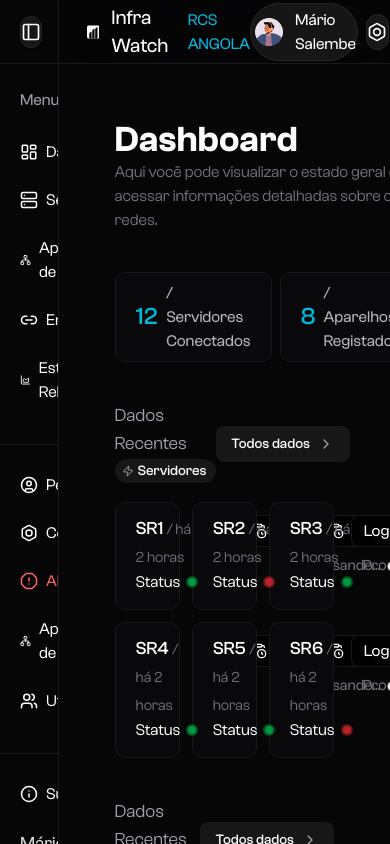
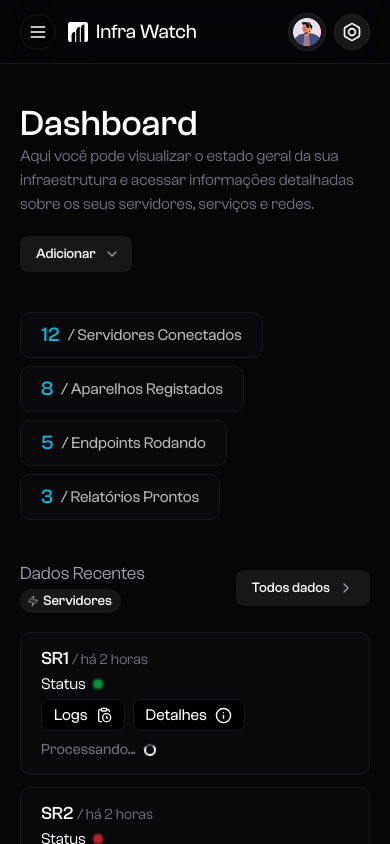
Before and after one commit to mariosalembe23/infrawatch, a Next.js app in the folder frontend/infrawatch/: page /dashboard in a window 390 px wide. Built offline with nearby package versions, Linux system fonts and the light colour scheme.

Commit message:
Adicionado responsividade em dashboard page

```diff
--- a/frontend/infrawatch/src/app/dashboard/components/LateralBar.tsx
+++ b/frontend/infrawatch/src/app/dashboard/components/LateralBar.tsx
@@ -58,7 +58,7 @@ const LateralBar: React.FC<ILateralBar> = ({ showSideBar, setShowSidebar }) => {
   return (
     <nav
       className={`border-r ${
-        showSideBar ? "block" : "hidden"
+        showSideBar ? "pot:block hidden" : "hidden"
       } border-zinc-900 overflow-y-auto`}
     >
       <header className="sticky bg-[#060607] top-0 left-0 w-full h-16">
--- a/frontend/infrawatch/src/app/dashboard/components/MainHeader.tsx
+++ b/frontend/infrawatch/src/app/dashboard/components/MainHeader.tsx
@@ -1,5 +1,5 @@
 import { Button } from "@/components/ui/button";
-import { Bolt, PanelLeft } from "lucide-react";
+import { Bolt, Menu, PanelLeft } from "lucide-react";
 import Image from "next/image";
 
 interface IMainHeader {
@@ -9,8 +9,11 @@ interface IMainHeader {
 
 const MainHeader: React.FC<IMainHeader> = ({ showSideBar, setShowSidebar }) => {
   return (
-    <header className="sticky bg-[#060607]/10 backdrop-blur-2xl top-0 left-0 w-full h-16 z-20 border-b border-zinc-900 flex items-center justify-between px-7">
+    <header className="sticky bg-[#060607]/10 backdrop-blur-2xl top-0 left-0 w-full h-16 z-20 border-b border-zinc-900 flex items-center justify-between px-5 ret:px-7">
       <div className="flex items-center gap-3">
+        <button className="border transition-all hover:bg-zinc-900 border-zinc-900 w-9 h-9 rounded-full pot:hidden flex items-center justify-center">
+          <Menu size={20} className="text-white" />
+        </button>
         {!showSideBar && (
           <Button
             onClick={() => setShowSidebar((prev) => !prev)}
@@ -20,6 +23,7 @@ const MainHeader: React.FC<IMainHeader> = ({ showSideBar, setShowSidebar }) => {
             <PanelLeft size={25} className="text-white size-4" />
           </Button>
         )}
+        <div className="flex items-center gap-2">
           <svg
             className="text-black size-5"
             viewBox="0 0 56 56"
@@ -41,7 +45,8 @@ const MainHeader: React.FC<IMainHeader> = ({ showSideBar, setShowSidebar }) => {
             />
           </svg>
           <h1 className="text-white text-xl">Infra Watch</h1>
-        <p className="text-cyan-500">RCS ANGOLA</p>
+        </div>
+        <p className="text-cyan-500 ret:inline-flex hidden">RCS ANGOLA</p>
       </div>
       <div className="flex items-center gap-2">
         <div className="p-1 rounded-full bg-[#161616] border border-zinc-800 flex gap-3 items-center">
@@ -52,7 +57,9 @@ const MainHeader: React.FC<IMainHeader> = ({ showSideBar, setShowSidebar }) => {
             alt="User Avatar"
             className="rounded-full size-7"
           />
-          <p className="pe-3 text-white">Mário Salembe</p>
+          <p className="pe-3 ret:inline-flex hidden text-white">
+            Mário Salembe
+          </p>
         </div>
         <Button size={"icon"} className="rounded-full border border-zinc-800">
           <Bolt size={18} className="text-white size-5" />
--- a/frontend/infrawatch/src/app/dashboard/page.tsx
+++ b/frontend/infrawatch/src/app/dashboard/page.tsx
@@ -12,13 +12,13 @@ export default function Dashboard() {
   return (
     <div
       className={`h-dvh w-full bg-[#060607] grid ${
-        showSideBar ? "grid-cols-[15%_85%]" : "grid-cols-1"
+        showSideBar ? "grid-cols-1 pot:grid-cols-[20%_80%] lal:grid-cols-[15%_85%]" : "grid-cols-1"
       } `}
     >
       <LateralBar showSideBar={showSideBar} setShowSidebar={setShowSidebar} />
       <ScrollArea className="overflow-y-auto h-full">
         <MainHeader showSideBar={showSideBar} setShowSidebar={setShowSidebar} />
-        <section className="p-14">
+        <section className="ret:py-14 ret:px-14 px-5 py-10">
           <DashboardSlice showSideBar={showSideBar} />
         </section>
       </ScrollArea>
--- a/frontend/infrawatch/src/app/dashboard/slices/DashboardSlice.tsx
+++ b/frontend/infrawatch/src/app/dashboard/slices/DashboardSlice.tsx
@@ -27,7 +27,9 @@ const ContainerData: React.FC<IContainerData> = ({ title, length }) => {
   return (
     <div className="px-5 py-2 rounded-lg bg-zinc-950 border border-zinc-900">
       <div className="flex items-center gap-2">
-        <p className="text-cyan-500 text-2xl font-medium">{length} </p>
+        <p className="text-cyan-500 text-xl pot:text-2xl font-medium">
+          {length}{" "}
+        </p>
         <p className="text-white/70">/ {title}</p>
       </div>
     </div>
@@ -45,7 +47,7 @@ const ServerComponent: React.FC<IServerComponent> = ({
 }) => {
   return (
     <div
-      className={` border border-zinc-900 px-5 py-3 bg-zinc-950 rounded-lg items-start flex justify-between`}
+      className={` border border-zinc-900 px-5 py-3 bg-zinc-950 rounded-lg flex-wrap items-start flex justify-between`}
     >
       <div>
         <p className="text-white text-lg font-medium">
@@ -74,7 +76,7 @@ const ServerComponent: React.FC<IServerComponent> = ({
             Detalhes <Info size={17} />
           </button>
         </div>
-        <div className="mt-2 flex items-center gap-2 text-[15px] text-zinc-500 justify-end">
+        <div className="mt-2 flex items-center gap-2 text-[15px] text-zinc-500 justify-start lal:justify-end">
           <p>Processando...</p>
           <span className="loader !w-3 !h-3 !border-2 !border-b-zinc-600"></span>
         </div>
@@ -242,10 +244,12 @@ const DashboardSlice: React.FC<IDashboardSlice> = ({ showSideBar }) => {
   return (
     <section>
       <header>
-        <div className="flex items-start justify-between mb-10">
+        <div className="flex items-start gap-5 flex-wrap justify-between mb-10">
           <div>
-            <h2 className="text-white text-4xl font-semibold">Dashboard</h2>
-            <div className="w-[30rem]">
+            <h2 className="text-white text-4xl font-medium pot:font-semibold">
+              Dashboard
+            </h2>
+            <div className="w-full ret:w-[30rem]">
               <p className="text-zinc-500 font-[410]">
                 Aqui você pode visualizar o estado geral da sua infraestrutura e
                 acessar informações detalhadas sobre os seus servidores,
@@ -280,7 +284,7 @@ const DashboardSlice: React.FC<IDashboardSlice> = ({ showSideBar }) => {
             </DropdownMenuContent>
           </DropdownMenu>
         </div>
-        <div className="flex items-center  gap-2 mt-10">
+        <div className="flex items-center flex-wrap  gap-2 mt-10">
           <ContainerData title="Servidores Conectados" length={12} />
           <ContainerData title="Aparelhos Registados" length={8} />
           <ContainerData title="Endpoints Rodando" length={5} />
@@ -307,7 +311,9 @@ const DashboardSlice: React.FC<IDashboardSlice> = ({ showSideBar }) => {
           </header>
           <div
             className={`grid mt-4 ${
-              showSideBar ? "grid-cols-3" : "grid-cols-4"
+              showSideBar
+                ? "ret:grid-cols-2 grid-cols-1 pot:grid-cols-3"
+                : "pot:grid-cols-3 ret:grid-cols-2 grid-cols-1 lal:grid-cols-4"
             }  gap-3`}
           >
             <ServerComponent nameServer="SR1" status="online" />
@@ -337,7 +343,7 @@ const DashboardSlice: React.FC<IDashboardSlice> = ({ showSideBar }) => {
               Todos dados <ChevronRight size={16} className="text-zinc-400" />
             </Button>
           </header>
-          <div className="grid mt-7 pot:grid-cols-4 grid-cols-1 lal:grid-cols-5 gap-3">
+          <div className="grid mt-7 pot:grid-cols-3 ret:grid-cols-2 grid-cols-1 lal:grid-cols-5 gap-3">
             <NetworkComponent
               name="SW-CORE-01"
               status="operational"
@@ -415,8 +421,10 @@ const DashboardSlice: React.FC<IDashboardSlice> = ({ showSideBar }) => {
             </Button>
           </header>
           <div
-            className={`grid mt-7 pot:grid-cols-4 gap-1 grid-cols-1 ${
-              showSideBar ? "lal:grid-cols-3" : "lal:grid-cols-4"
+            className={`grid mt-7 gap-1 ${
+              showSideBar
+                ? "pot:grid-cols-3 ret:grid-cols-2 grid-cols-1"
+                : "lal:grid-cols-4 pot:grid-cols-3 ret:grid-cols-2 grid-cols-1"
             }`}
           >
             <EndpointComponent
```
Lines whose indentation alone changed are shown as unchanged.
